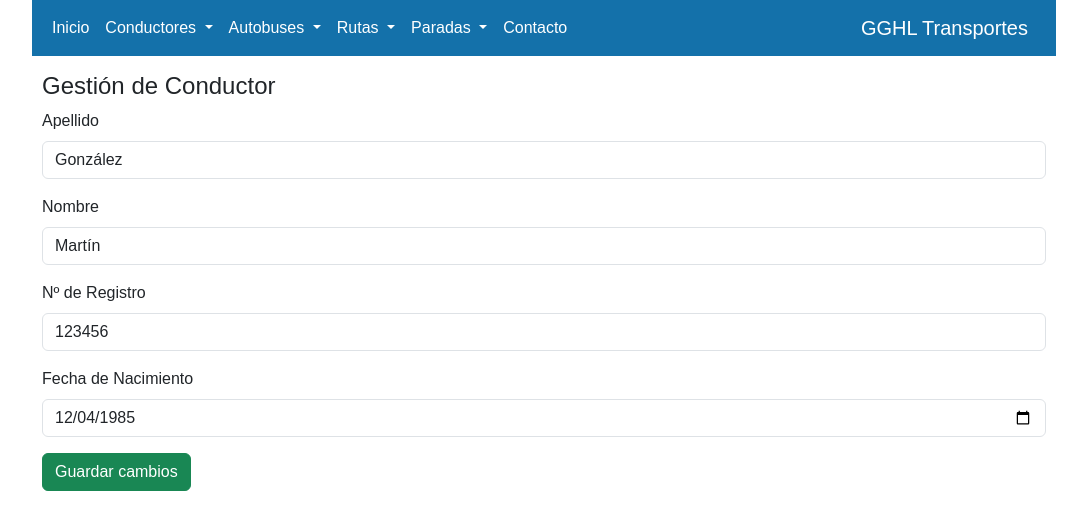
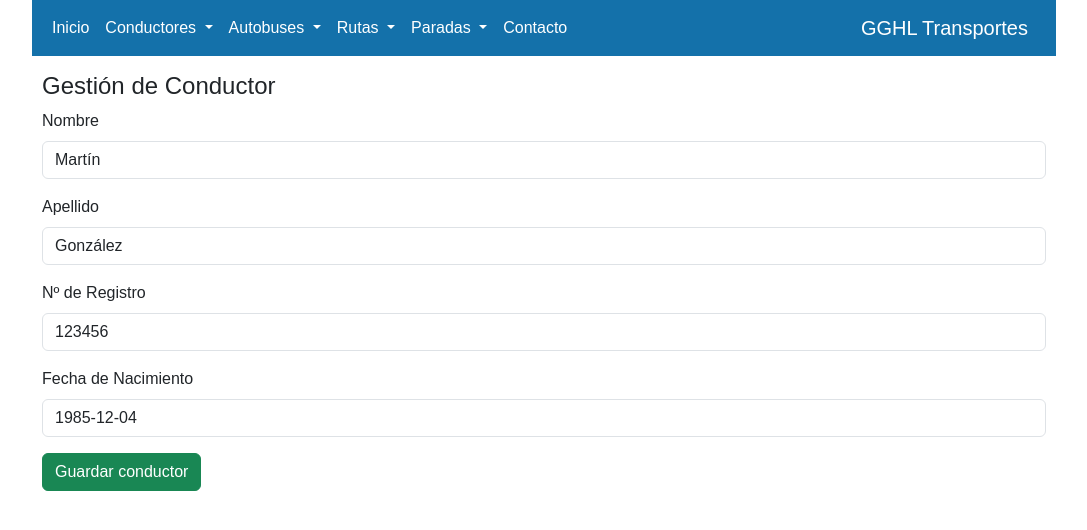
Before and after one commit to Gabriel-IFTS24/GGHL_NG, an Angular app: page /conductores-detalle/1 in a window 1280 px wide. Shown: the top 530 px of the page, without its empty margins (96-1183 px from the left). Built offline with nearby package versions, Linux system fonts and the light colour scheme.

Commit message:
formulario de modificacion de conductores y arreglos menores

```diff
--- a/src/app/componentes/conductores-alta/conductores-alta.component.ts
+++ b/src/app/componentes/conductores-alta/conductores-alta.component.ts
@@ -10,7 +10,7 @@ import { ConductorService } from '../../servicios/conductor.service';
   styleUrl: './conductores-alta.component.css'
 })
 export class ConductoresAltaComponent {
-  public nameFilter = new FormControl('');
+  // public nameFilter = new FormControl('');
 
   public conductorForm = new FormGroup({
     apellido: new FormControl(''),
@@ -31,13 +31,8 @@ export class ConductoresAltaComponent {
     fechaNacimiento: this.conductorForm.value.fechaNacimiento ?? '',
     };
 
-    console.log('Apellido:', this.conductorForm.value.apellido)
-    console.log('Nuevo conductor:', nuevoConductor);
-    this.conductorService.agregarConductor(nuevoConductor);
-
+    this.conductorService.guardarConductor(nuevoConductor);
     this.conductorForm.reset();
 
-
   };
-
 }
--- a/src/app/componentes/conductores-detalle/conductores-detalle.component.html
+++ b/src/app/componentes/conductores-detalle/conductores-detalle.component.html
@@ -1,31 +1,30 @@
 
 <h4>Gestión de Conductor</h4>
 
-<!-- <form [formGroup="conductorForm"]> -->
-<form>
+<form [formGroup]="conductorForm">
     <div class="mb-3">
-    <label for="apellido" class="form-label">Apellido</label>
-    <input type="text" class="form-control" id="apellido" [value]="conductor?.apellido">
-    <!-- <input type="text" class="form-control" id="apellido" formControlname="apellido"> -->
+    <label for="nombre" class="form-label">Nombre</label>
+    <!-- <input type="text" class="form-control" id="nombre" [value]="conductor?.nombre"> -->
+    <input type="text" class="form-control" id="nombre" formControlName="nombre">
     </div>
 
     <div class="mb-3">
-    <label for="nombre" class="form-label">Nombre</label>
-    <input type="text" class="form-control" id="nombre" [value]="conductor?.nombre">
-    <!-- <input type="text" class="form-control" id="nombre" formControlname="nombre"> -->
+    <label for="apellido" class="form-label">Apellido</label>
+    <!-- <input type="text" class="form-control" id="apellido" [value]="conductor?.apellido"> -->
+    <input type="text" class="form-control" id="apellido" formControlName="apellido">
     </div>
 
     <div class="mb-3">
     <label for="registro" class="form-label">Nº de Registro</label>
-    <input type="text" class="form-control" id="registro" [value]="conductor?.numeroRegistro">
-    <!-- <input type="text" class="form-control" id="numeroRegistro" formControlname="numeroRegistro"> -->
+    <!-- <input type="text" class="form-control" id="registro" [value]="conductor?.numeroRegistro"> -->
+    <input type="text" class="form-control" id="numeroRegistro" formControlName="numeroRegistro">
     </div>
 
     <div class="mb-3">
     <label for="fechaNacimiento" class="form-label">Fecha de Nacimiento</label>
-    <input type="date" class="form-control" id="fechaNacimiento" [value]="conductor?.fechaNacimiento">
-    <!-- <input type="text" class="form-control" id="fechaNacimiento" formControlname="fechaNacimiento"> -->
+    <!-- <input type="date" class="form-control" id="fechaNacimiento" [value]="conductor?.fechaNacimiento"> -->
+    <input type="text" class="form-control" id="fechaNacimiento" formControlName="fechaNacimiento">
     </div>
 
-    <a href="conductoresGestion.html" class="btn btn-success">Guardar cambios</a>
+    <button class="btn btn-success" (click)="guardarConductor()" [disabled]="!conductorForm.valid" >Guardar conductor</button>
 </form>
--- a/src/app/componentes/conductores-detalle/conductores-detalle.component.ts
+++ b/src/app/componentes/conductores-detalle/conductores-detalle.component.ts
@@ -1,9 +1,12 @@
 import { Component, inject, OnInit, Input } from '@angular/core';
+import { FormControl, FormGroup, MaxLengthValidator, ReactiveFormsModule, Validators } from '@angular/forms';
 import { Conductor, listaConductores } from '../../modelos/conductor';
+import { ConductorService } from '../../servicios/conductor.service';
+import { Router } from '@angular/router';
 
 @Component({
   selector: 'app-conductores-detalle',
-  imports: [],
+  imports: [ReactiveFormsModule],
   templateUrl: './conductores-detalle.component.html',
   styleUrl: './conductores-detalle.component.css'
 })
@@ -11,7 +14,40 @@ export class ConductoresDetalleComponent  implements OnInit{
   conductor?: Conductor
   @Input() public id?: number // Con el withComponentInputBinding no hay que hacer todo el lío para subscribir y obtener el param
 
+  public conductorForm!: FormGroup;
+
+  constructor(
+    private conductorService: ConductorService,
+    private router: Router
+  ) {}
+
+  guardarConductor(){
+    const conductorModificado: Conductor ={
+    id: this.conductor?.id,
+    apellido: this.conductorForm.value.apellido ?? '',
+    nombre: this.conductorForm.value.nombre ?? '',
+    DNI: this.conductorForm.value.DNI ?? 0,
+    numeroRegistro: this.conductorForm.value.numeroRegistro ?? 0,
+    fechaNacimiento: this.conductorForm.value.fechaNacimiento ?? '',
+    };
+
+    this.conductorService.guardarConductor(conductorModificado);
+
+    this.router.navigate(['conductores-gestion']);
+
+  };
+
   ngOnInit(): void {
     this.conductor = listaConductores.find(conductor => conductor.id == this.id);
+
+    this.conductorForm = new FormGroup({
+      id: new FormControl(this.conductor?.id),
+      apellido: new FormControl(this.conductor?.apellido),
+      nombre: new FormControl(this.conductor?.nombre),
+      DNI: new FormControl(this.conductor?.DNI),
+      numeroRegistro: new FormControl(this.conductor?.numeroRegistro),
+      fechaNacimiento: new FormControl(this.conductor?.fechaNacimiento),
+    });
+
   }
 }
--- a/src/app/componentes/conductores-gestion/conductores-gestion.component.html
+++ b/src/app/componentes/conductores-gestion/conductores-gestion.component.html
@@ -27,7 +27,7 @@
             <td>{{ conductor.fechaNacimiento }} </td>
             <td>
                 <button type="button" class="btn btn-primary btn-sm" [routerLink]="['/conductores-detalle',conductor.id]">Modificar</button>
-                <button class="btn btn-danger btn-sm">Eliminar</button>
+                <button class="btn btn-danger btn-sm ms-2">Eliminar</button>
             </td>
         </tr>
     }
--- a/src/app/servicios/conductor.service.ts
+++ b/src/app/servicios/conductor.service.ts
@@ -46,12 +46,17 @@ export class ConductorService {
   ] : JSON.parse(localStorageConductores);
   }
 
-  public agregarConductor(conductor: Conductor): void{
+  public guardarConductor(conductor: Conductor): void {
     let conductores = this.obtenerConductores();
 
-    conductor.id = this.nuevoId++;
-
-    conductores.push(conductor);
+    if (conductor.id != null && conductores.some(c => c.id === conductor.id)) {
+      // Ya existe: actualizar
+      conductores = conductores.map(c => c.id === conductor.id ? conductor : c);
+    } else {
+      // No existe: asignar nuevo ID y agregar
+      conductor.id = this.nuevoId++;
+      conductores.push(conductor);
+    }
 
     this.guardarConductores(conductores);
   }
```
